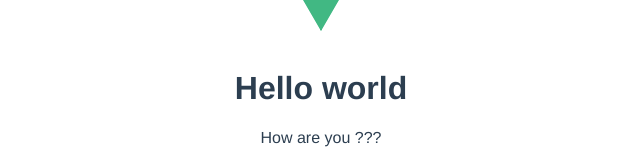
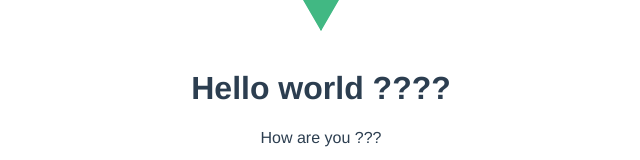
Before and after one commit to BlockCovidHedi/BlockCovidWeb, a Vue app: page / in a window 1280 px wide. Shown: the part 215-375 px from the top of the page, without its empty margins (319-959 px from the left). Built offline with nearby package versions, Linux system fonts and the light colour scheme; no server answers.

Commit message:
commit to a another branch

```diff
--- a/src/components/HelloWorld.vue
+++ b/src/components/HelloWorld.vue
@@ -1,6 +1,6 @@
 <template>
   <div class="hello">
-    <h1> Hello world </h1>
+    <h1> Hello world ???? </h1>
     <HowAreYou msg="How are you ???"/>
     <ul>
       <li v-for="test in infos" :key="test.id">
```
